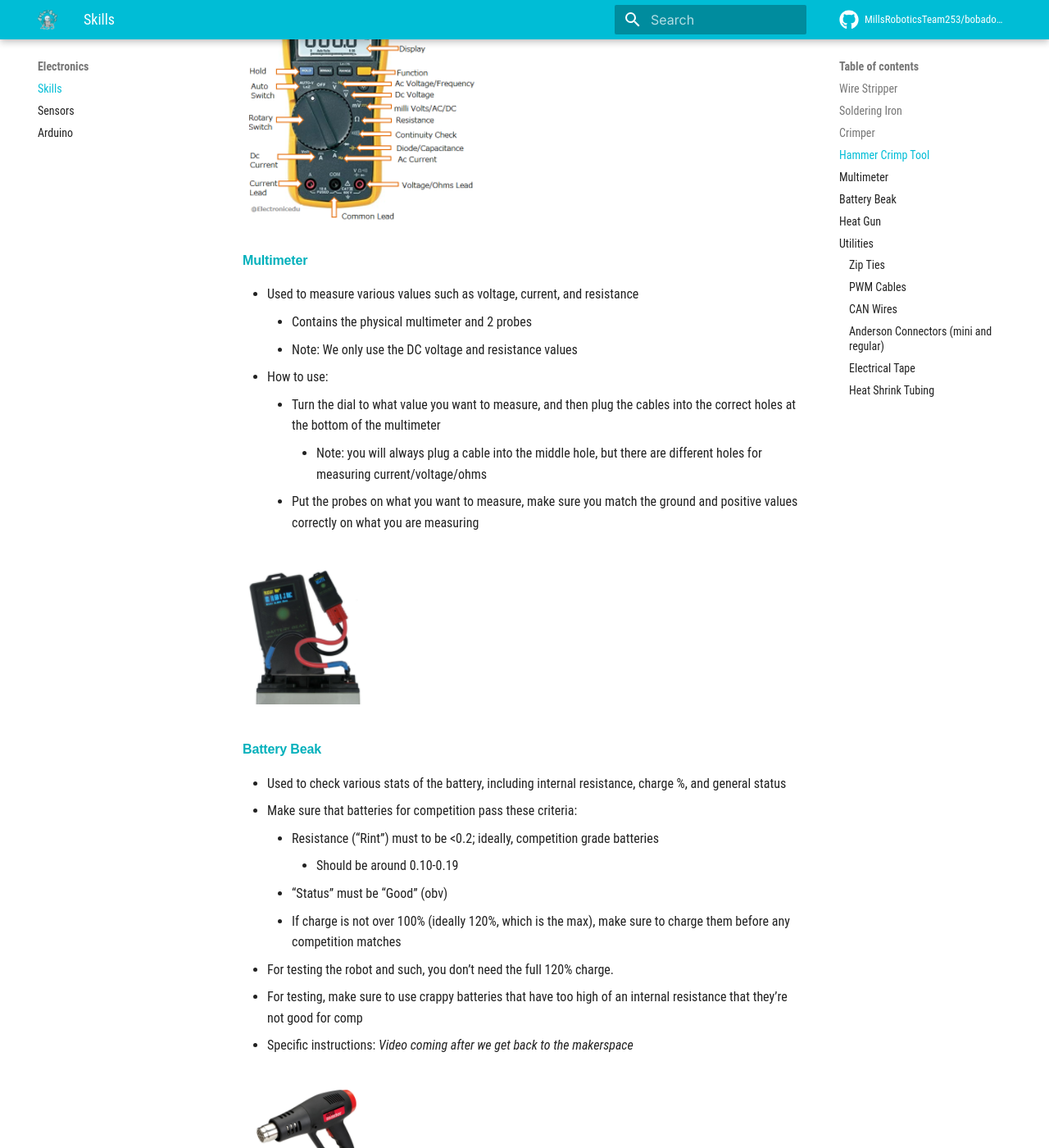
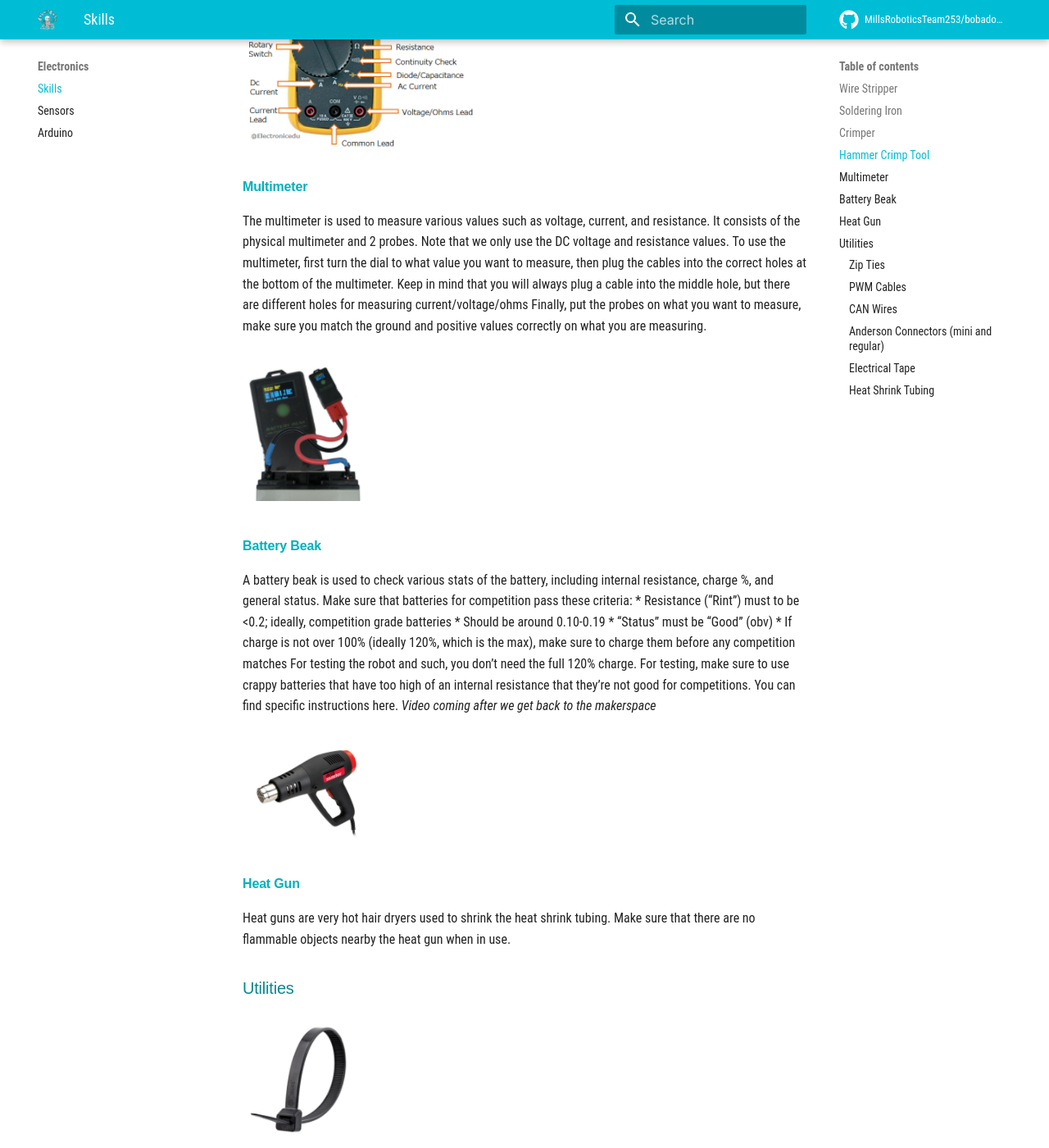
Before and after one commit to bobabots253/bobadocs, an MkDocs documentation site: the page built from docs/electronics/skills.md, in a window 1280 px wide and 1400 px high, scrolled down 1909 px. Shown: the whole window at 82% size. Built offline with MkDocs 1.6.1 and Material for MkDocs 9.7.7, drawn with Linux system fonts in a browser that asks for light colours; comment, search, counter and statistics services are not loaded; some of the changed text lies outside the part shown.

Commit message:
change bullet points into paragraphs

```diff
--- a/docs/electronics/skills.md
+++ b/docs/electronics/skills.md
@@ -22,95 +22,63 @@
 
 ![crimper](../assets/images/tools/electronics/crimper.png)
 #### Crimper
-* Used to combine a connector and a wire together through compression
-* Place the stripped ends of the wires you would like to connect inside of the connector
-* Find the gauge of the connector and place it into the appropriate groove
-* Squeeze like a scissor
-* [Specific instructions](https://youtu.be/Svja8zEcKNQ?t=73)
+ The crimper is used to combine a connector and a wire together through compression. To use the crimper properly, first place the stripped ends of the wires you would like to connect inside of the connector. Next, find the gauge of the connector and place it into the appropriate groove. Last, squeeze them like scissors. You can find specific instructions [here.](https://youtu.be/Svja8zEcKNQ?t=73)
 
 
 ![hammer crimp tool](../assets/images/tools/electronics/hammercrimptool.png)
 #### Hammer Crimp Tool
-* Used to join a metal crimp with a wire
-    * Place metal crimp along with the wire inside of the crimp in the bottom “valley” of the tool
-    * Start hammering on top of the tool, smushing the metal and creating a solid connection on the wire
-    * Make sure to hammer down the whole crimp, it should look uniform when done
+The hammer crimp tool is used to join a metal crimp with a wire. To use this tool, first place metal crimp along with the wire inside of the crimp in the bottom “valley” of the tool. Next, start hammering on top of the tool, smushing the metal and creating a solid connection on the wire. Make sure to hammer down the whole crimp, it should look uniform when done.
 
 
 ![multimeter](../assets/images/tools/electronics/multimeter.png)
 #### Multimeter
-* Used to measure various values such as voltage, current, and resistance
-    * Contains the physical multimeter and 2 probes
-    * Note: We only use the DC voltage and resistance values
-* How to use:
-    * Turn the dial to what value you want to measure, and then plug the cables into the correct holes at the bottom of the multimeter
-        * Note: you will always plug a cable into the middle hole, but there are different holes for measuring current/voltage/ohms
-    * Put the probes on what you want to measure, make sure you match the ground and positive values correctly on what you are measuring
+The multimeter is used to measure various values such as voltage, current, and resistance. It consists of the physical multimeter and 2 probes. Note that we only use the DC voltage and resistance values. To use the multimeter, first turn the dial to what value you want to measure, then plug the cables into the correct holes at the bottom of the multimeter. Keep in mind that you will always plug a cable into the middle hole, but there are different holes for measuring current/voltage/ohms
+Finally, put the probes on what you want to measure, make sure you match the ground and positive values correctly on what you are measuring.
 
 
 ![battery beak](../assets/images/tools/electronics/batterybeak.png)
 #### Battery Beak
-* Used to check various stats of the battery, including internal resistance, charge %, and general status
-* Make sure that batteries for competition pass these criteria:
-    * Resistance (“Rint”) must to be <0.2; ideally, competition grade batteries
-        * Should be around 0.10-0.19
-    * “Status” must be “Good” (obv)
-    * If charge is not over 100% (ideally 120%, which is the max), make sure to charge them before any competition matches
-* For testing the robot and such, you don’t need the full 120% charge.
-* For testing, make sure to use crappy batteries that have too high of an internal resistance that they’re not good for comp
-* Specific instructions: *Video coming after we get back to the makerspace*
+A battery beak is used to check various stats of the battery, including internal resistance, charge %, and general status.
+Make sure that batteries for competition pass these criteria:
+* Resistance (“Rint”) must to be <0.2; ideally, competition grade batteries
+    * Should be around 0.10-0.19
+* “Status” must be “Good” (obv)
+* If charge is not over 100% (ideally 120%, which is the max), make sure to charge them before any competition matches
+For testing the robot and such, you don’t need the full 120% charge. For testing, make sure to use crappy batteries that have too high of an internal resistance that they’re not good for competitions. You can find specific instructions here. *Video coming after we get back to the makerspace*
 
 
 ![heat gun](../assets/images/tools/electronics/heatgun.png)
 #### Heat Gun
-* A very hot hair dryer used to shrink the heat shrink tubing
-* Make sure that there are no flammable objects nearby the heat gun when in use
+Heat guns are very hot hair dryers used to shrink the heat shrink tubing. Make sure that there are no flammable objects nearby the heat gun when in use.
 
 ### Utilities
 
 
 ![zip ties](../assets/images/tools/electronics/zipties.png)
 #### Zip Ties
-* Ties that zip. Zips that tie.
-* Can come in multiple lengths and sizes
-* For use when needing a quick way to join objects together
-* When the zip ties are too short, you can connect multiple zip ties together to create a “zip tie chain”
+Zip ties are used to quickly join or attach objects together. They can come in multiple lengths and sizes. If the zip ties are too short, you can connect multiple zip ties together to create a “zip tie chain”.
 
 
 ![pwm cables](../assets/images/tools/electronics/pwmcables.png)
 #### PWM Cables
-* (Pulse Width Modulation)
-* Sends signals to microcontrollers with different pulse lengths
-* Used to connect certain sensors to the roboRIO (RIO has a couple of PWM ports)
+PWM is short for Pulse Width Modulation. These cables send signals to microcontrollers with different pulse lengths. They are used to connect certain sensors to the roboRIO (RIO has a couple of PWM ports)
 
 
 ![can wires](../assets/images/tools/electronics/canwires.png)
 #### CAN Wires
-* Controller Area Network
-* llows microcontrollers to communicate with each without a computer (roboRIO).
-* Used to connect RoboRIO, PCM, speed controllers, PDP
+CAN means Controller Area Network. They allow microcontrollers to communicate with each without a computer (roboRIO). They are used to connect RoboRIO, PCM, speed controllers, PDP
 
 
 ![anderson connectors](../assets/images/tools/electronics/andersonconnectors.png)
 #### Anderson Connectors (mini and regular)
-* Used to connect wires to one other through small insulated housings
-* Can also be used as the connecting plug from the battery to the robot
-    * Place the stripped ends of the wires you would like to connect in the metal Anderson contact
-    * Crimp the wire to the contact securely for good circuit connection
-    * Fit/slide the wire and metal contact into the connector housing
-* [Specific instructions](https://www.youtube.com/watch?v=QzLvdR6X81k)
+Anderson connectors are used to connect wires to one other through small insulated housings.They can also be used as the connecting plug from the battery to the robot. To use the connectors, start by placing the stripped ends of the wires you would like to connect in the metal Anderson contact. Next, crimp the wire to the contact securely for good circuit connection. Finally, fit/slide the wire and metal contact into the connector housing. You can view specific instructions [here.](https://www.youtube.com/watch?v=QzLvdR6X81k)
 
 
 ![electrical tape](../assets/images/tools/electronics/electricaltape.png)
 #### Electrical Tape
-* Used to cover/insulate exposed wires
-    * Patches up and secures small wire-connected areas
-* General all-purpose use
-* Tip: you can color code the positive and ground with red and black tape :D
+Electrical tape is used to cover/insulate exposed wires. It can patch up and secure small wire-connected areas. It can be used for any number of things, however. You can color code the positive and ground with red and black tape.
 
 
 ![heat shrink tubing](../assets/images/tools/electronics/heatshrinktubing.png)
 #### Heat Shrink Tubing
-* This tubing is a useful alternative to electrical tape
-* Once heated up, the tubing shrinks around the wire and provides insulation and some protection from the environment
-* There’s different diameters of tubing, so make sure to choose the  correct size for different wire gauges
+This tubing is a useful alternative to electrical tape. Once heated up, the tubing shrinks around the wire and provides insulation and some protection from the environment. There are different diameters of tubing, so make sure to choose the  correct size for different wire gauges.
```
